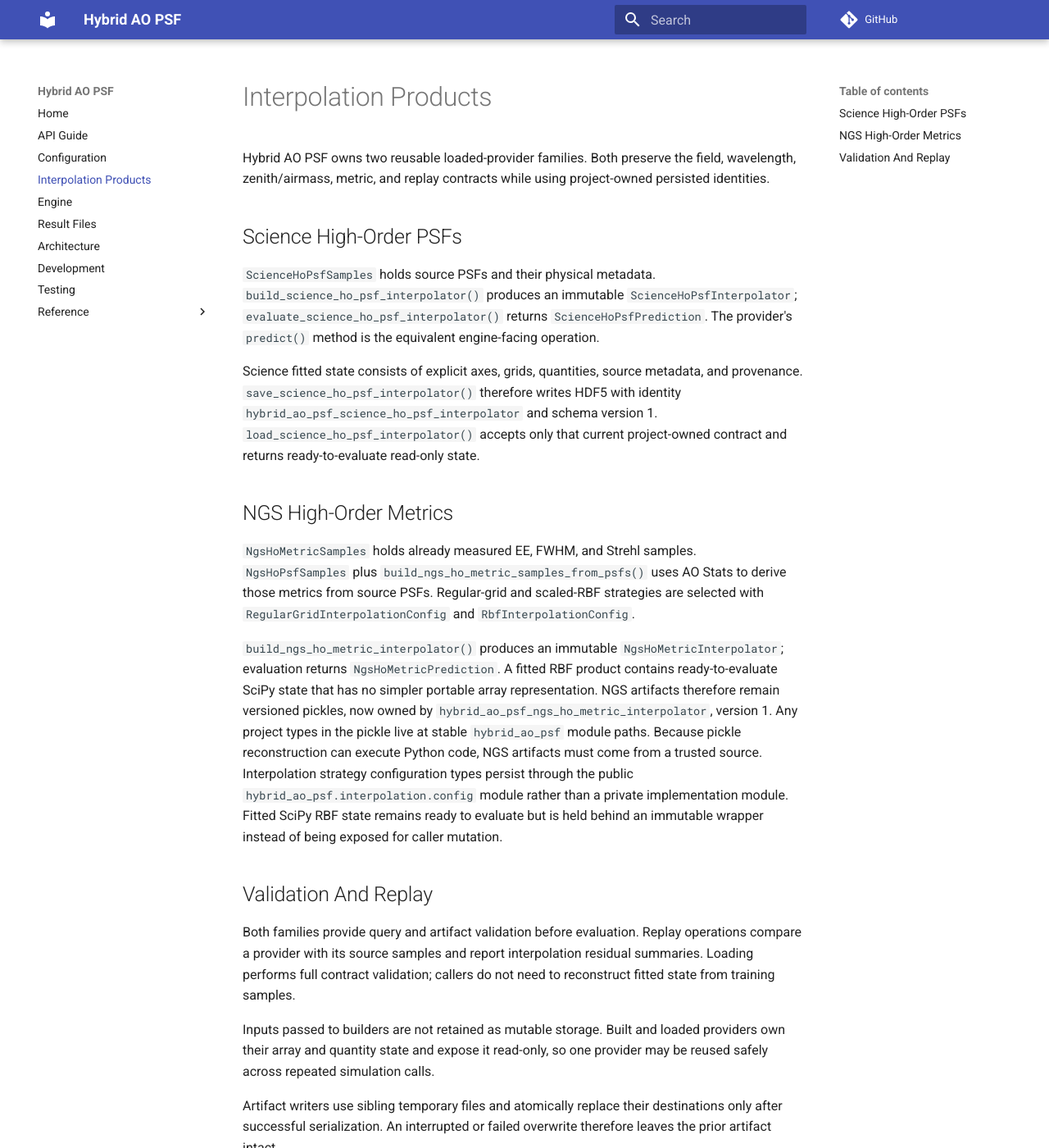
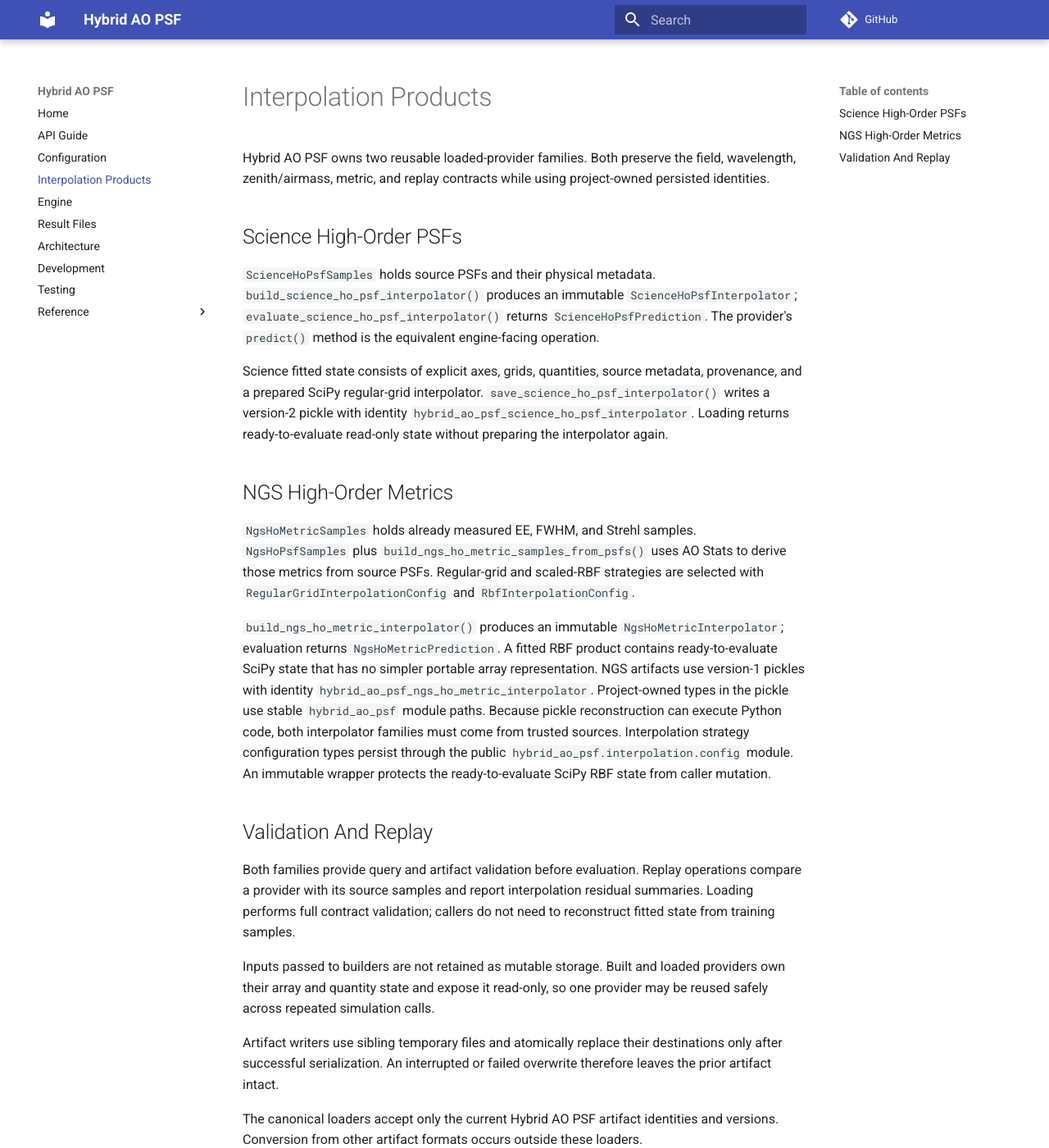
Before and after one commit to nvnunes/hybrid-ao-psf, an MkDocs documentation site: the page built from docs/interpolation.md, in a window 1280 px wide and 1400 px high. Shown: the whole window at 82% size. Built offline with MkDocs 1.6.1 and Material for MkDocs 9.7.7, drawn with Linux system fonts in a browser that asks for light colours; comment, search, counter and statistics services are not loaded.

Commit message:
Persist prepared science interpolators as pickles

```diff
--- a/docs/interpolation.md
+++ b/docs/interpolation.md
@@ -13,10 +13,10 @@ project-owned persisted identities.
 engine-facing operation.
 
 Science fitted state consists of explicit axes, grids, quantities, source
-metadata, and provenance. `save_science_ho_psf_interpolator()` therefore writes
-HDF5 with identity `hybrid_ao_psf_science_ho_psf_interpolator` and schema
-version 1. `load_science_ho_psf_interpolator()` accepts only that current
-project-owned contract and returns ready-to-evaluate read-only state.
+metadata, provenance, and a prepared SciPy regular-grid interpolator.
+`save_science_ho_psf_interpolator()` writes a version-2 pickle with identity
+`hybrid_ao_psf_science_ho_psf_interpolator`. Loading returns ready-to-evaluate
+read-only state without preparing the interpolator again.
 
 ## NGS High-Order Metrics
 
@@ -29,14 +29,13 @@ strategies are selected with `RegularGridInterpolationConfig` and
 `build_ngs_ho_metric_interpolator()` produces an immutable
 `NgsHoMetricInterpolator`; evaluation returns `NgsHoMetricPrediction`. A fitted
 RBF product contains ready-to-evaluate SciPy state that has no simpler portable
-array representation. NGS artifacts therefore remain versioned pickles, now
-owned by `hybrid_ao_psf_ngs_ho_metric_interpolator`, version 1. Any project
-types in the pickle live at stable `hybrid_ao_psf` module paths. Because pickle
-reconstruction can execute Python code, NGS artifacts must come from a trusted
-source. Interpolation strategy configuration types persist through the public
-`hybrid_ao_psf.interpolation.config` module rather than a private implementation
-module. Fitted SciPy RBF state remains ready to evaluate but is held behind an
-immutable wrapper instead of being exposed for caller mutation.
+array representation. NGS artifacts use version-1 pickles with identity
+`hybrid_ao_psf_ngs_ho_metric_interpolator`. Project-owned types in the pickle
+use stable `hybrid_ao_psf` module paths. Because pickle reconstruction can
+execute Python code, both interpolator families must come from trusted sources.
+Interpolation strategy configuration types persist through the public
+`hybrid_ao_psf.interpolation.config` module. An immutable wrapper protects the
+ready-to-evaluate SciPy RBF state from caller mutation.
 
 ## Validation And Replay
 
```
Also changed, not shown: docs/architecture.md (+9 -9 lines), docs/configuration.md (+1 -1 lines), 7 other files.
